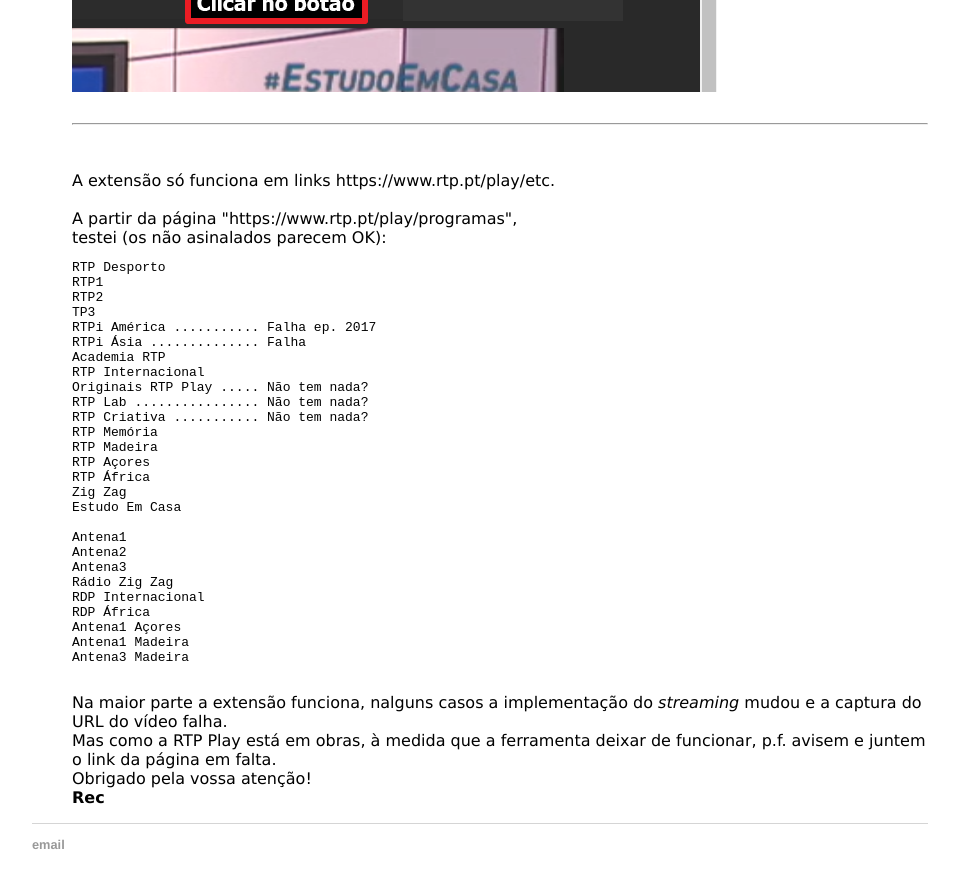
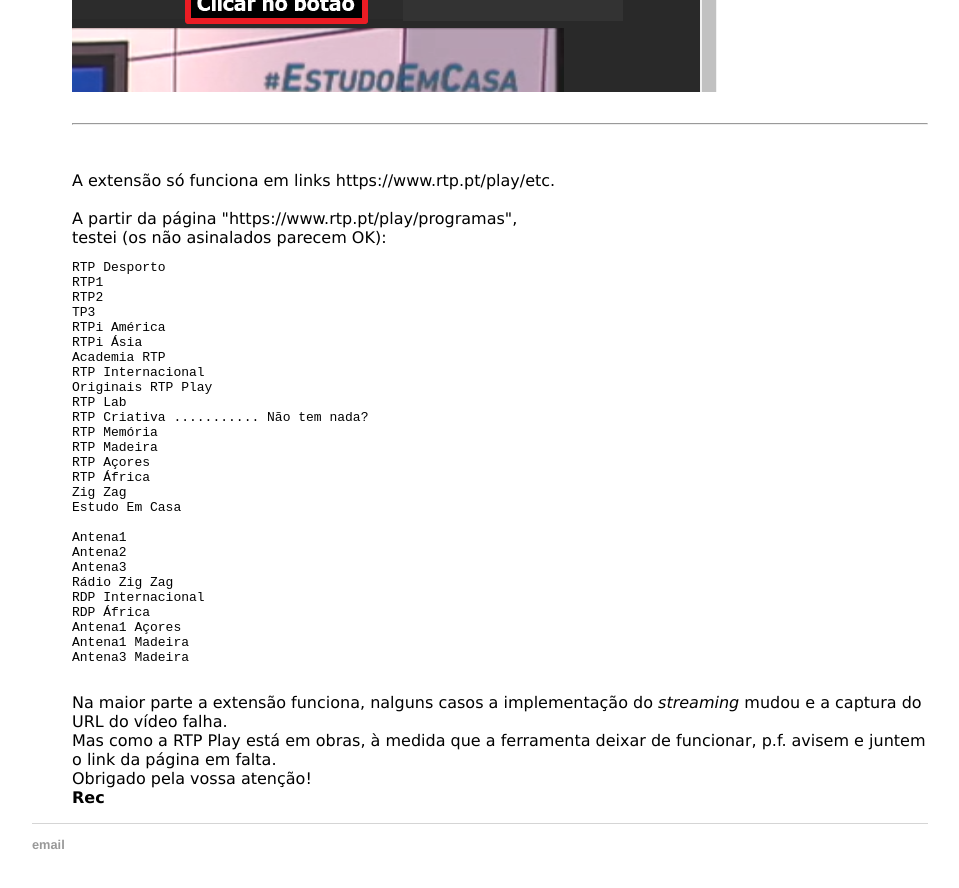
Before and after one commit to rtpplay/recursos.github.io, a Jekyll site: the page built from index.html, in a window 1280 px wide and 900 px high, scrolled down 4338 px. Shown: the top 888 px of the window, without its empty margins (160-1119 px from the left). Built offline with Jekyll 4.4.1, drawn with Linux system fonts in a browser that asks for light colours.

Commit message:
Update index.html

```diff
--- a/index.html
+++ b/index.html
@@ -93,12 +93,12 @@
 RTP1
 RTP2
 TP3
-RTPi América ........... Falha ep. 2017
-RTPi Ásia .............. Falha
+RTPi América
+RTPi Ásia
 Academia RTP
 RTP Internacional
-Originais RTP Play ..... Não tem nada?
-RTP Lab ................ Não tem nada?
+Originais RTP Play
+RTP Lab
 RTP Criativa ........... Não tem nada?
 RTP Memória
 RTP Madeira
```
